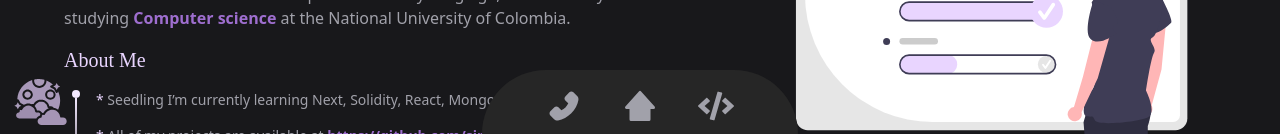
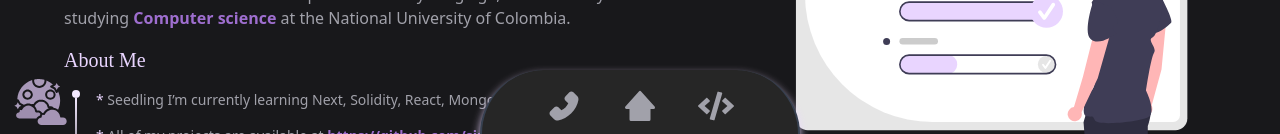
Before and after one commit to simon0820s/MyPersonalPage, a React (Vite) app: page / in a window 1280 px wide. Shown: the part 666-800 px from the top of the page. Built offline with nearby package versions, Linux system fonts and the light colour scheme; a web font is replaced by a local one.

Commit message:
nav pulse animation ready

```diff
--- a/src/components/Nav/index.jsx
+++ b/src/components/Nav/index.jsx
@@ -7,7 +7,7 @@ const Nav = () => {
   return (
     <div className="z-50 h-16 flex justify-center fixed w-screen bottom-0">
       <img className='fixed bottom-0 h-14 sm:h-16 left-0 ml-2 opacity-70' src="../img/moonHero.svg" alt="moonHero" />
-      <div className="my-control bg-neutral-800 h-full rounded-t-full flex items-center justify-center gap-3 sm:gap-10 px-10 sm:px-16 pt-2">
+      <div className="my-control bg-neutral-800 border-gray-700 border-x-2 border-t-1 h-full rounded-t-full flex items-center justify-center gap-3 sm:gap-10 px-10 sm:px-16 pt-2">
         <a href="#contact"><AiFillPhone className="text-zinc-400 text-2xl sm:text-4xl hover:text-purple-300 transition-all ease-in-out duration-200" /> </a>
         <a href="#hero"><BiSolidHomeAlt2 className="text-zinc-400 text-2xl sm:text-4xl hover:text-purple-300 transition-all ease-in-out duration-20" /> </a>
         <a href="#myCode"><FaCode className="text-zinc-400 text-2xl sm:text-4xl hover:text-purple-300 transition-all ease-in-out duration-200" /> </a>
--- a/src/components/Nav/styles.css
+++ b/src/components/Nav/styles.css
@@ -1,15 +1,31 @@
-.my-control:hover {
-  animation: vibe 3s ease-out;
+.my-control {
+  box-shadow: 0px 5px 10px #e9d5ff;
+  position: relative;
 }
 
-@keyframes vibe {
-  0% {
-    box-shadow: 0px 0px 1000px #e9d5ff;
+.my-control::after {
+  content: "";
+  position: absolute;
+  width: 50%;
+  height: 100%;
+  background: #e9d5ff;
+  opacity: 0%;
+  border-top-left-radius: 100%;
+  border-top-right-radius: 100%;
+  border-bottom-left-radius: 0;
+  border-bottom-right-radius: 0;
+}
+.my-control:active::after {
+  animation: pulse 1s ease-out;
+}
+
+@keyframes pulse {
+  20% {
+    opacity: 40%;
   }
-  50% {
-    box-shadow: 0px 0px 100px #e9d5ff;
-  }
-  100% {
-    box-shadow: 0px 0px 1000px #e9d5ff;
+  90% {
+    width: 800%;
+    height: 2500%;
+    opacity: 0%;
   }
 }
--- a/src/sections/Hero.jsx
+++ b/src/sections/Hero.jsx
@@ -42,11 +42,7 @@ const Hero = () => {
             <div className="flex gap-4 pl-2">
               <div className="flex flex-col items-center">
                 <span className="w-2 h-2 rounded-full bg-purple-100"></span>
-                <motion.span
-                  initial={{ opacity: 0, y: -80, scale: 0.2 }}
-                  animate={{ opacity: 1, y: 0, scale: 1 }}
-                  transition={{ duraction: 0.3 }}
-                  className="w-0.5 h-full bg-gradient-to-b from-purple-100"></motion.span>
+                <span className="w-0.5 h-full bg-gradient-to-b from-purple-100"></span>
               </div>
 
               <ul className="flex flex-col gap-1 sm:gap-4 text-xs sm:text-sm text-zinc-400">
--- a/src/sections/MyCode.jsx
+++ b/src/sections/MyCode.jsx
@@ -7,7 +7,7 @@ function MyCode() {
       id="myCode"
       className="h-auto w-screen pb-10">
       <img src="./img/waveCode.svg" alt="waveCode" />
-      <div className="flex flex-col gap-4 items-end px-8 sm:px-16 bg-zinc-800 rounded-bl-full pt-10">
+      <div className="flex flex-col gap-4 items-end px-8 sm:px-16 bg-zinc-800 rounded-bl-full sm:pt-10">
         <article className="flex flex-col items-end gap-2 xl:w-3/4">
           <h1 className="text-2xl sm:text-4xl font-rubik text-purple-200">About my Code </h1>
           <div className='flex items-center w-full pl-10'>
```
